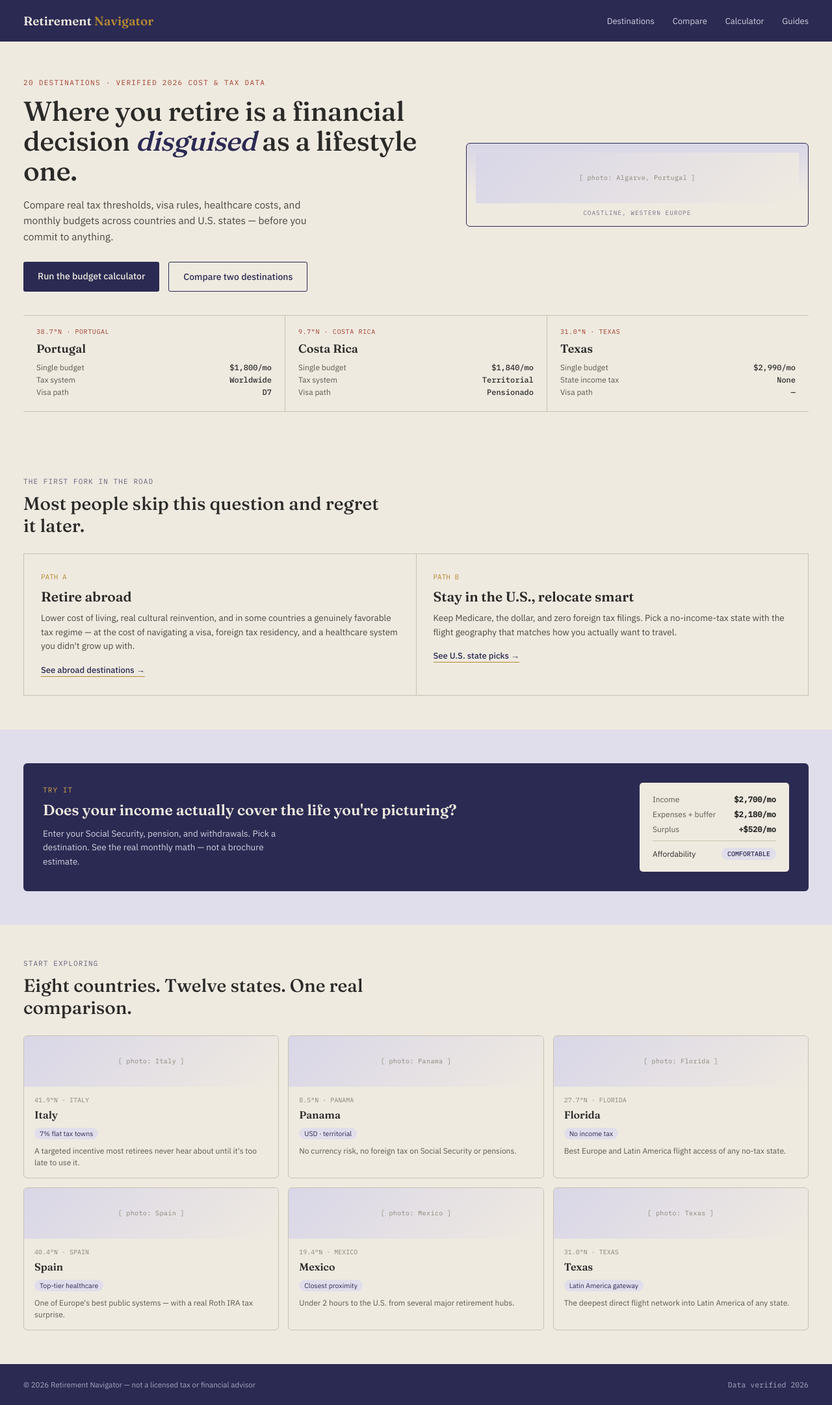
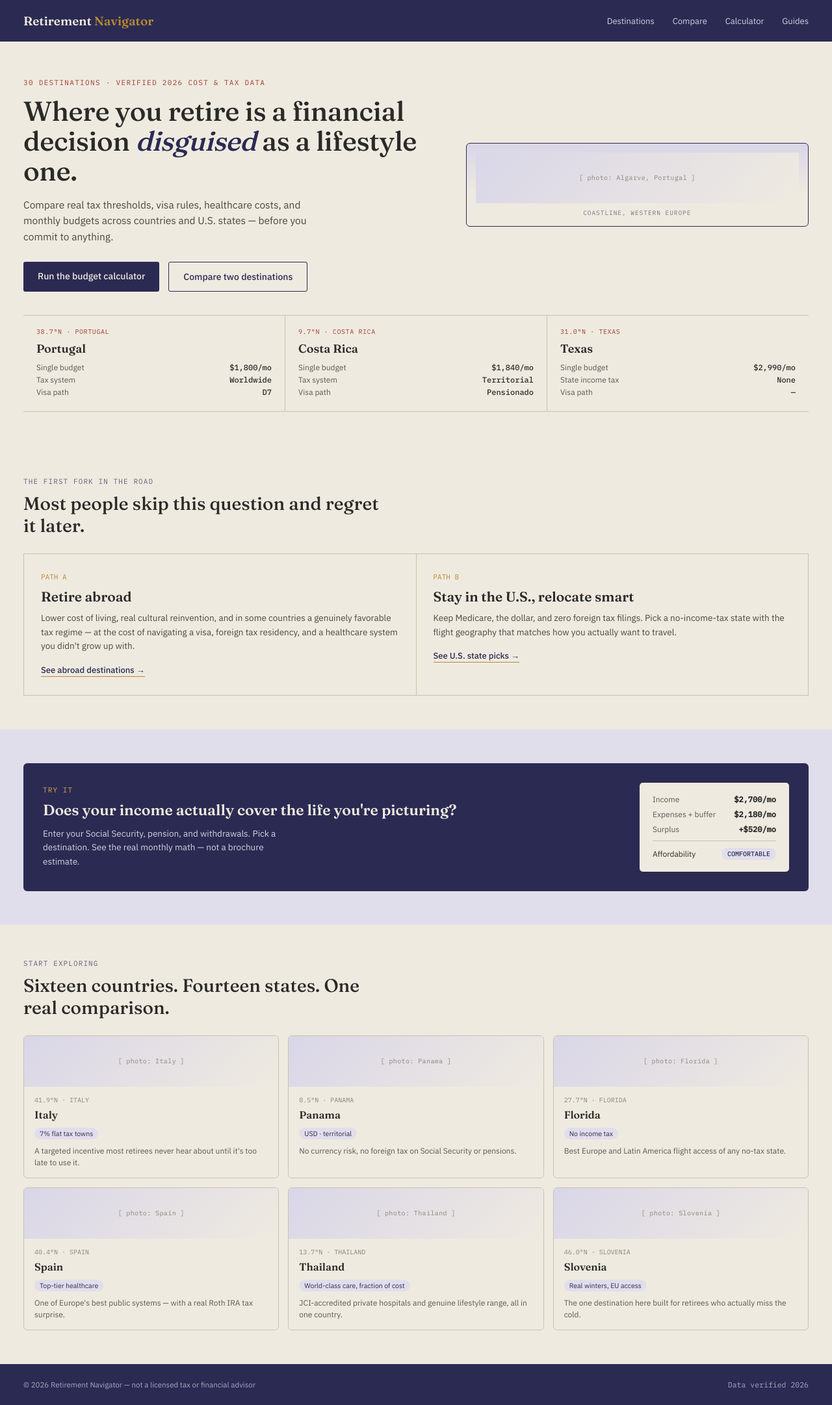
Before and after one commit to lscates1-tech/retirement-navigator, a Next.js app: page / in a window 1280 px wide. Shown: the whole page at 65% size. Built offline with nearby package versions, Linux system fonts and the light colour scheme.

Commit message:
Update page.js
Refresh homepage destinations, fix stale counts

```diff
--- a/app/page.js
+++ b/app/page.js
@@ -8,11 +8,10 @@ const GRID_DESTINATIONS = [
   { name: 'Italy', coord: '41.9°N · ITALY', tag: '7% flat tax towns', blurb: "A targeted incentive most retirees never hear about until it's too late to use it.", query: 'Tuscany Italy hill town' },
   { name: 'Panama', coord: '8.5°N · PANAMA', tag: 'USD · territorial', blurb: 'No currency risk, no foreign tax on Social Security or pensions.', query: 'Boquete Panama mountains' },
   { name: 'Florida', coord: '27.7°N · FLORIDA', tag: 'No income tax', blurb: 'Best Europe and Latin America flight access of any no-tax state.', query: 'Miami Florida coast' },
-  { name: 'Spain', coord: '40.4°N · SPAIN', tag: 'Top-tier healthcare', blurb: "One of Europe's best public systems — with a real Roth IRA tax surprise.", query: 'Valencia Spain coastline' },
-  { name: 'Mexico', coord: '19.4°N · MEXICO', tag: 'Closest proximity', blurb: 'Under 2 hours to the U.S. from several major retirement hubs.', query: 'Lake Chapala Mexico' },
-  { name: 'Texas', coord: '31.0°N · TEXAS', tag: 'Latin America gateway', blurb: 'The deepest direct flight network into Latin America of any state.', query: 'Texas Hill Country' },
+  { name: 'Spain', coord: '40.4°N · SPAIN', tag: 'Top-tier healthcare', blurb: "One of Europe's best public systems — with a real Roth IRA tax surprise.", query: 'Valencia Spain City of Arts and Sciences' },
+  { name: 'Thailand', coord: '13.7°N · THAILAND', tag: 'World-class care, fraction of cost', blurb: 'JCI-accredited private hospitals and genuine lifestyle range, all in one country.', query: 'Wat Arun Bangkok Thailand temple' },
+  { name: 'Slovenia', coord: '46.0°N · SLOVENIA', tag: 'Real winters, EU access', blurb: 'The one destination here built for retirees who actually miss the cold.', query: 'Lake Bled Slovenia island church' },
 ];
-
 function PlaceholderScene({ label }) {
   return (
     <div
@@ -34,7 +33,7 @@ function PlaceholderScene({ label }) {
 }
 
 export default async function HomePage() {
-  const heroPhoto = await getDestinationPhoto('Algarve Portugal coastline');
+  const heroPhoto = await getDestinationPhoto('Algarve Portugal Ponta da Piedade cliffs');
   const gridPhotos = await Promise.all(
     GRID_DESTINATIONS.map((d) => getDestinationPhoto(d.query))
   );
@@ -46,7 +45,7 @@ export default async function HomePage() {
       <div className={styles.hero}>
         <div className={styles.heroGrid}>
           <div>
-            <div className={styles.eyebrow}>20 destinations · verified 2026 cost &amp; tax data</div>
+           <div className={styles.eyebrow}>30 destinations · verified 2026 cost &amp; tax data</div>
             <h1 className={styles.h1}>
               Where you retire is a financial decision <em>disguised</em> as a lifestyle one.
             </h1>
@@ -168,7 +167,7 @@ export default async function HomePage() {
 
       <div className={styles.section}>
         <div className={styles.kicker}>Start exploring</div>
-        <h2 className={styles.h2}>Eight countries. Twelve states. One real comparison.</h2>
+      <h2 className={styles.h2}>Sixteen countries. Fourteen states. One real comparison.</h2>
         <div className={styles.grid}>
           {GRID_DESTINATIONS.map((d, i) => {
             const photo = gridPhotos[i];
```
